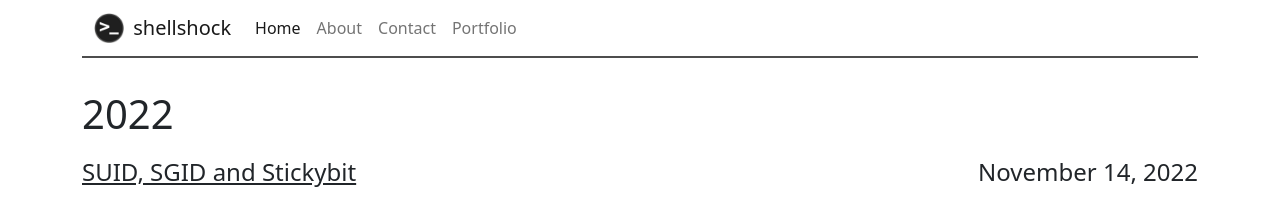
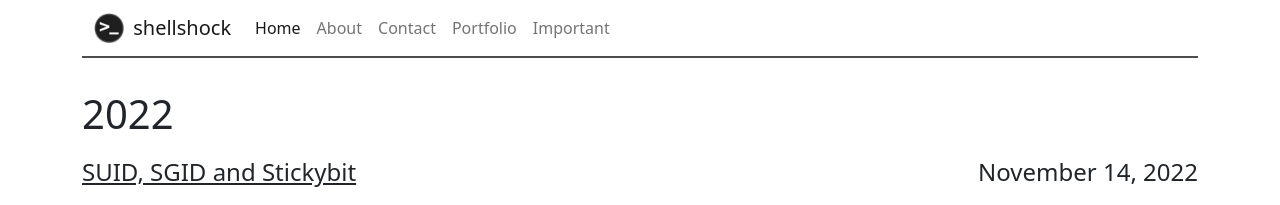
Before and after one commit to depgod/weblog, a Jekyll site: the page built from index.html, in a window 1280 px wide. Shown: the top 205 px of the page. Built offline with Jekyll 4.4.1, drawn with Linux system fonts in a browser that asks for light colours.

Commit message:
detailed about

```diff
--- a/_data/navigation.yml
+++ b/_data/navigation.yml
@@ -6,3 +6,5 @@
   link: /contact/
 - name: Portfolio
   link: /portfolio/
+- name: Important
+  link: /important/
```
